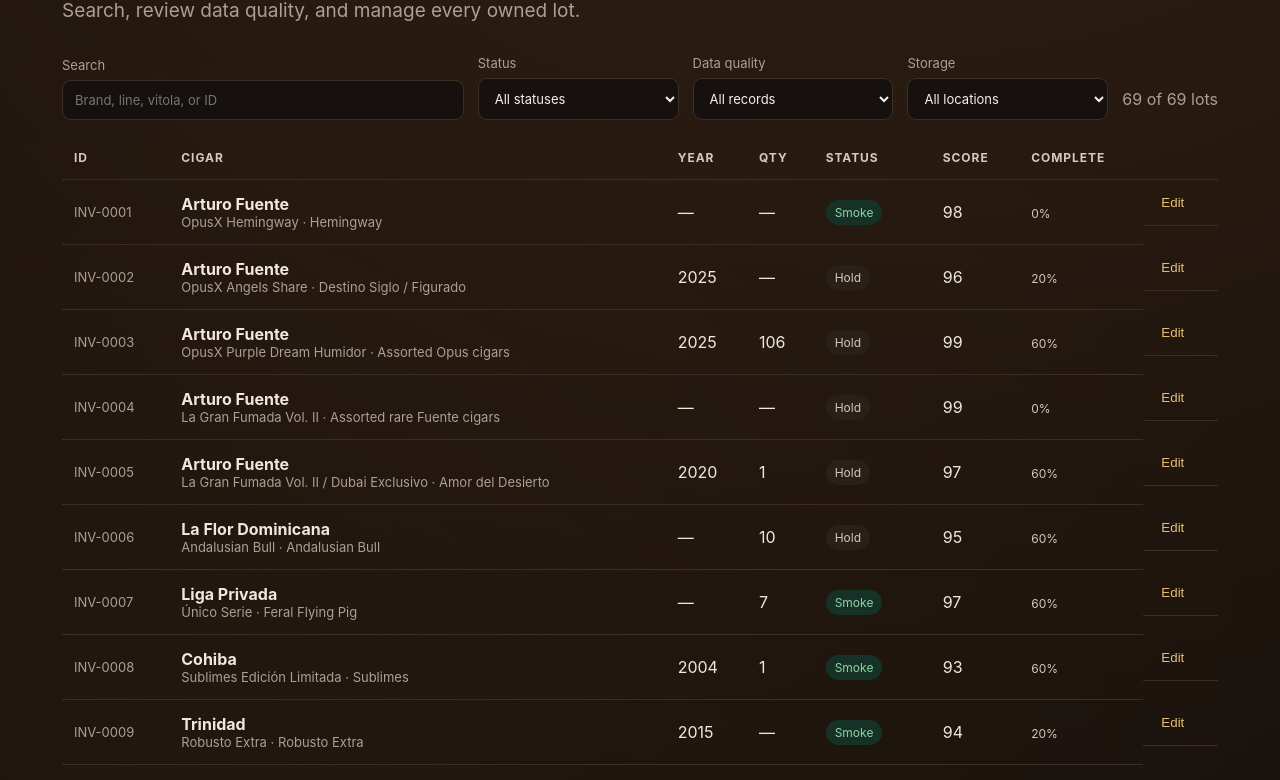
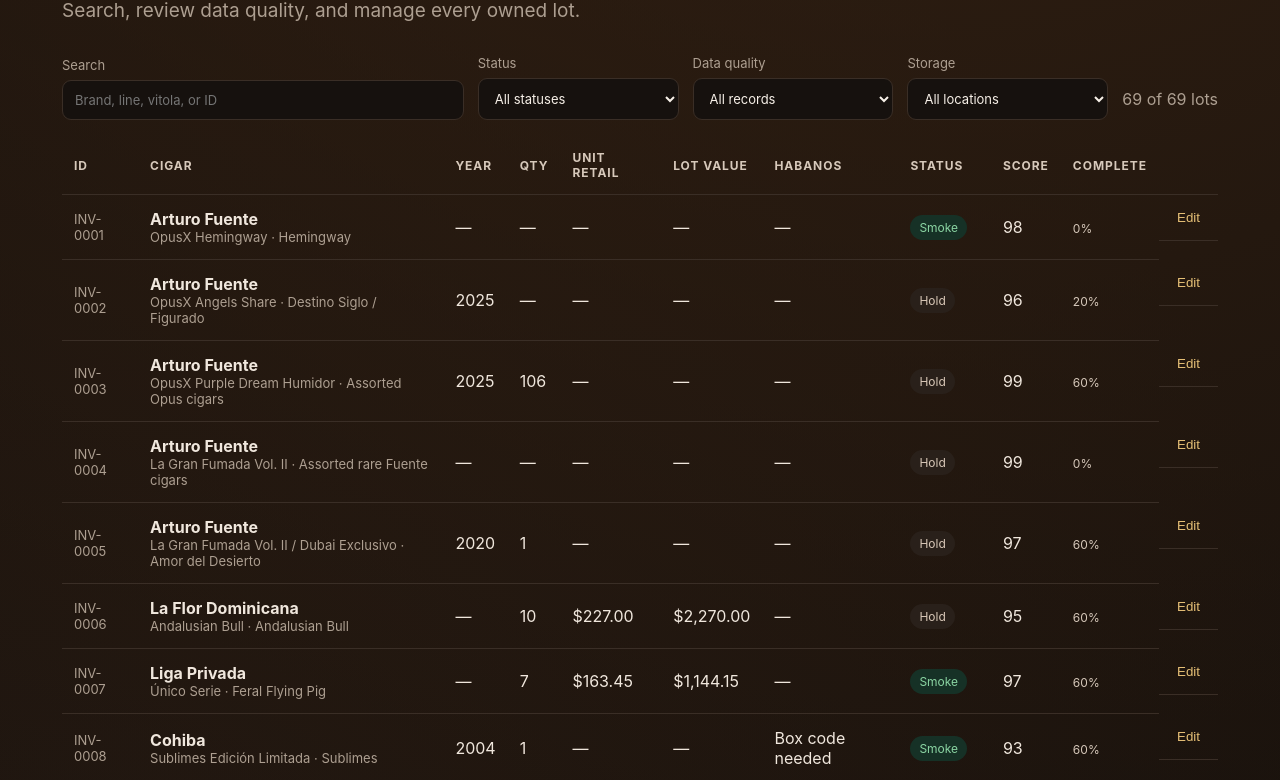
Before and after one commit to vbribow/CIgar-Vault, a Next.js app: page /inventory in a window 1280 px wide. Shown: the part 216-996 px from the top of the page. Built offline with nearby package versions, Linux system fonts and the light colour scheme.

Commit message:
Add unit values and Cuban verification fields

```diff
--- a/components/dashboard.tsx
+++ b/components/dashboard.tsx
@@ -1,9 +1,10 @@
 import { InventoryItem } from "@/lib/types";
+import { lotRetailValue } from "@/lib/valuation";
 
 const money = new Intl.NumberFormat("en-US", { style: "currency", currency: "USD", maximumFractionDigits: 0 });
 export function Dashboard({ items }: { items: InventoryItem[] }) {
   const knownQty = items.reduce((sum, item) => sum + (item.currentQty || 0), 0);
-  const value = items.reduce((sum, item) => sum + (item.retailValue || 0), 0);
+  const value = items.reduce((sum, item) => sum + (lotRetailValue(item) || 0), 0);
   const scored = items.filter((item) => typeof item.score === "number");
   const avg = scored.length ? scored.reduce((sum, item) => sum + (item.score || 0), 0) / scored.length : 0;
   const featured = [...items].sort((a,b) => (b.score || 0) - (a.score || 0)).slice(0,8);
@@ -15,7 +16,7 @@
     <div className="grid">
       <div className="card"><div className="metric">{items.length}</div><div className="label">Inventory lots</div></div>
       <div className="card"><div className="metric">{knownQty}</div><div className="label">Known cigars remaining</div></div>
-      <div className="card"><div className="metric">{money.format(value)}</div><div className="label">Known replacement value · {valued}/{items.length} valued</div></div>
+      <div className="card"><div className="metric">{money.format(value)}</div><div className="label">Known collection value · unit retail × remaining quantity · {valued}/{items.length} priced</div></div>
       <div className="card"><div className="metric">{avg.toFixed(1)}</div><div className="label">Average recorded score</div></div>
     </div>
     <section className="section"><div className="sectionHead"><div><h2>Collection highlights</h2><div className="small">Smartsheet-backed inventory intelligence</div></div><a className="button secondary" href="/inventory">View inventory</a></div>
--- a/components/inventory-manager.tsx
+++ b/components/inventory-manager.tsx
@@ -4,9 +4,11 @@
 import { inventoryCompleteness } from "@/lib/inventory-model";
 import type { DataMode } from "@/lib/config";
 import type { InventoryItem } from "@/lib/types";
+import { lotRetailValue } from "@/lib/valuation";
 
 const empty: InventoryItem = { inventoryId: "", brand: "", line: "", vitola: "", smokedQty: 0, status: "Hold", priority: "Medium" };
 const numberFields = new Set(["originalQty", "smokedQty", "retailValue", "actualCost", "score"]);
+const cubanBrands = new Set(["Bolívar", "Cohiba", "Hoyo de Monterrey", "Juan López", "Partagás", "Ramon Allones", "Saint Luis Rey", "Trinidad"]);
 
 export function InventoryManager({ initialItems, mode, initialMissing = "all", initialStorage = "all" }: { initialItems: InventoryItem[]; mode: DataMode; initialMissing?: string; initialStorage?: string }) {
   const [items, setItems] = useState(initialItems);
@@ -63,8 +65,8 @@
       <div className="filterCount">{filtered.length} of {items.length} lots</div>
     </section>
 
-    <div className="tableWrap"><table className="table"><thead><tr><th>ID</th><th>Cigar</th><th>Year</th><th>Qty</th><th>Status</th><th>Score</th><th>Complete</th><th /></tr></thead><tbody>{filtered.map((item) => <tr key={item.inventoryId}>
-      <td className="small">{item.inventoryId}</td><td><a href={`/inventory/${item.inventoryId}`}><strong>{item.brand}</strong><div className="small">{item.line} · {item.vitola}</div></a></td><td>{item.vintage || "—"}</td><td>{item.currentQty ?? "—"}</td><td><span className={`statusPill status-${(item.status||"review").toLowerCase()}`}>{item.status || "Review"}</span></td><td>{item.score ?? "—"}</td><td><span className="completeness">{inventoryCompleteness(item)}%</span></td>
+    <div className="tableWrap"><table className="table"><thead><tr><th>ID</th><th>Cigar</th><th>Year</th><th>Qty</th><th>Unit retail</th><th>Lot value</th><th>Habanos</th><th>Status</th><th>Score</th><th>Complete</th><th /></tr></thead><tbody>{filtered.map((item) => <tr key={item.inventoryId}>
+      <td className="small">{item.inventoryId}</td><td><a href={`/inventory/${item.inventoryId}`}><strong>{item.brand}</strong><div className="small">{item.line} · {item.vitola}</div></a></td><td>{item.vintage || "—"}</td><td>{item.currentQty ?? "—"}</td><td>{item.retailValue===undefined?"—":`$${item.retailValue.toFixed(2)}`}</td><td>{lotRetailValue(item)===undefined?"—":`$${lotRetailValue(item)!.toLocaleString(undefined,{minimumFractionDigits:2,maximumFractionDigits:2})}`}</td><td>{!cubanBrands.has(item.brand)?"—":item.boxCode&&item.habanosSealPhotoLink?<a href={item.habanosSealPhotoLink} target="_blank" rel="noreferrer">Evidence ✓</a>:item.boxCode?"Seal needed":"Box code needed"}</td><td><span className={`statusPill status-${(item.status||"review").toLowerCase()}`}>{item.status || "Review"}</span></td><td>{item.score ?? "—"}</td><td><span className="completeness">{inventoryCompleteness(item)}%</span></td>
       <td className="rowActions"><button onClick={() => { setEditing(item); setMessage(""); }}>Edit</button>{mode === "smartsheet" && <button className="danger" onClick={() => remove(item)}>Delete</button>}</td>
     </tr>)}</tbody></table>{filtered.length === 0 && <div className="emptyState">No inventory matches these filters.</div>}</div>
 
@@ -77,11 +79,13 @@
         <label><span>Vintage</span><input name="vintage" defaultValue={formItem.vintage} /></label>
         <label><span>Original quantity</span><input name="originalQty" type="number" min="0" step="1" defaultValue={formItem.originalQty} /></label>
         <label><span>Smoked quantity</span><input name="smokedQty" type="number" min="0" step="1" defaultValue={formItem.smokedQty} /></label>
-        <label><span>Replacement value</span><input name="retailValue" type="number" min="0" step="0.01" defaultValue={formItem.retailValue} /></label>
+        <label><span>Retail price per cigar</span><input name="retailValue" type="number" min="0" step="0.01" defaultValue={formItem.retailValue} /></label>
         <label><span>Score</span><input name="score" type="number" min="0" max="100" defaultValue={formItem.score} /></label>
         <label><span>Status</span><select name="status" defaultValue={formItem.status}><option>Hold</option><option>Smoke</option><option>Preserve</option><option>Consumed</option></select></label>
         <label><span>Priority</span><input name="priority" defaultValue={formItem.priority} /></label>
         <label><span>Storage location</span><input name="storageLocationId" defaultValue={formItem.storageLocationId} /></label>
+        <label><span>Box code</span><input name="boxCode" defaultValue={formItem.boxCode} placeholder="Factory and date code" /></label>
+        <label><span>Habanos seal photo URL</span><input name="habanosSealPhotoLink" type="url" defaultValue={formItem.habanosSealPhotoLink} placeholder="https://…" /></label>
         <label className="wide"><span>Recommended action</span><input name="action" defaultValue={formItem.action} /></label>
         <label className="wide"><span>Notes</span><textarea name="notes" defaultValue={formItem.notes} rows={3} /></label>
         {mode === "smartsheet" && <label className="wide"><span>Founder write key *</span><input name="writeKey" type="password" required autoComplete="current-password" /></label>}
--- a/lib/inventory-model.ts
+++ b/lib/inventory-model.ts
@@ -13,6 +13,8 @@
   vitola: z.string().trim().min(1).max(200),
   vintage: z.union([z.string().trim().max(20), z.number().int().min(1800).max(2200)]).optional(),
   packaging: optionalText,
+  boxCode: optionalText,
+  habanosSealPhotoLink: z.string().trim().url().optional().or(z.literal("")),
   originalQty: optionalNumber,
   smokedQty: optionalNumber,
   currentQty: optionalNumber,
--- a/lib/smartsheet.ts
+++ b/lib/smartsheet.ts
@@ -32,7 +32,8 @@
 const fieldColumns: Array<[keyof InventoryItem, string]> = [
   ["inventoryId", "Inventory ID"], ["catalogId", "Catalog ID"], ["collectionId", "Collection ID"],
   ["brand", "Brand"], ["line", "Line / Series"], ["vitola", "Cigar / Vitola"],
-  ["vintage", "Production / Vintage Year"], ["packaging", "Packaging"], ["originalQty", "Original Qty"],
+  ["vintage", "Production / Vintage Year"], ["packaging", "Packaging"], ["boxCode", "Box Code"],
+  ["habanosSealPhotoLink", "Habanos Seal Photo Link"], ["originalQty", "Original Qty"],
   ["smokedQty", "Qty Smoked"], ["currentQty", "Current Qty"], ["retailValue", "Retail Replacement Value"],
   ["actualCost", "Actual Cost"], ["storageLocationId", "Storage Location ID"], ["status", "Status"],
   ["priority", "Priority"], ["score", "Brian Score"], ["action", "Recommended Action"],
--- a/lib/types.ts
+++ b/lib/types.ts
@@ -12,6 +12,8 @@
   actualCost?: number;
   collectionId?: string;
   packaging?: string;
+  boxCode?: string;
+  habanosSealPhotoLink?: string;
   storageLocationId?: string;
   status?: string;
   priority?: string;
--- /dev/null
+++ b/lib/valuation.ts
@@ -0,0 +1,6 @@
+import type { InventoryItem } from "./types";
+
+export function lotRetailValue(item: Pick<InventoryItem, "retailValue" | "currentQty">) {
+  if (item.retailValue === undefined || item.currentQty === undefined) return undefined;
+  return item.retailValue * item.currentQty;
+}
```
Also changed, not shown: 2 other files (tests, documents, lock files or other folders).
